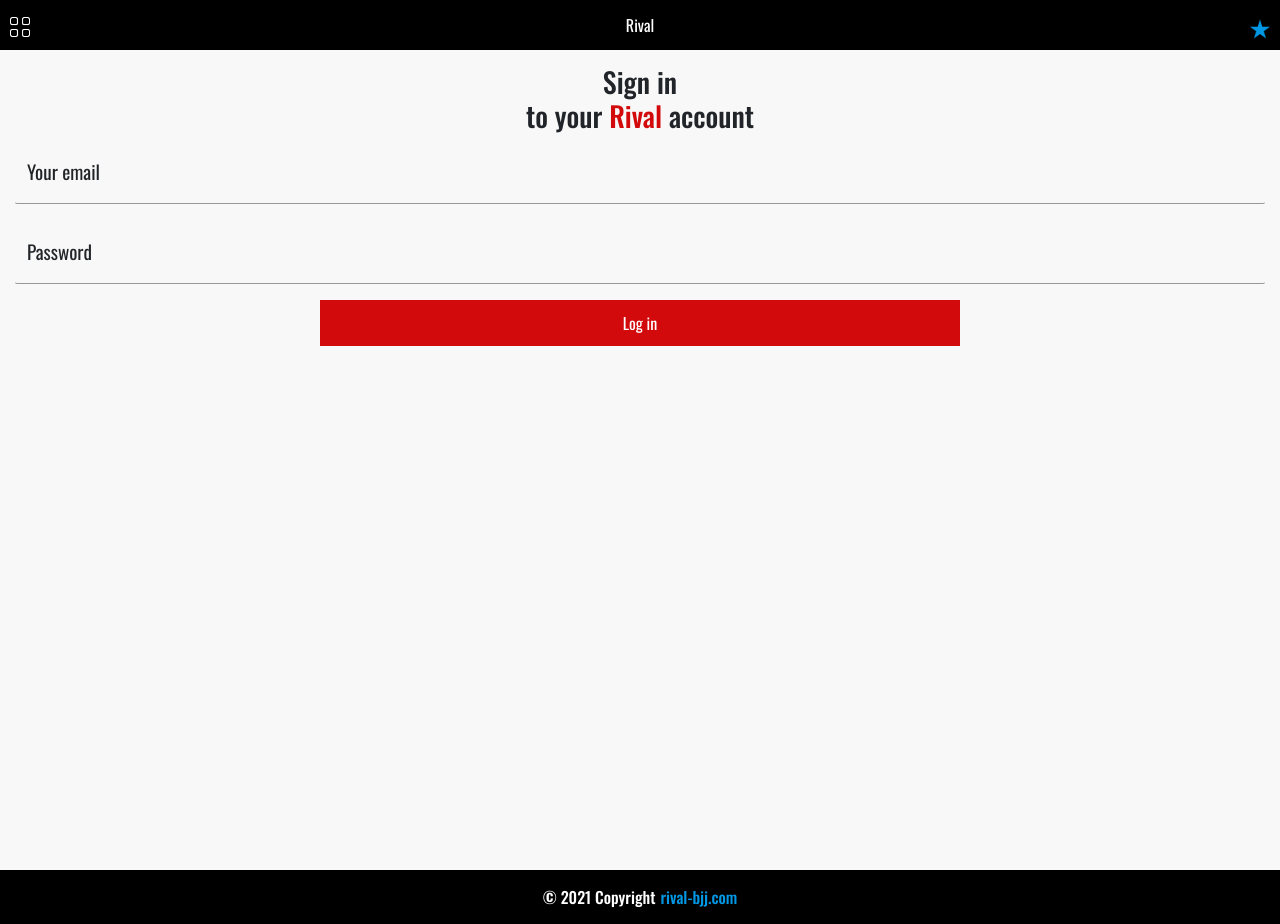
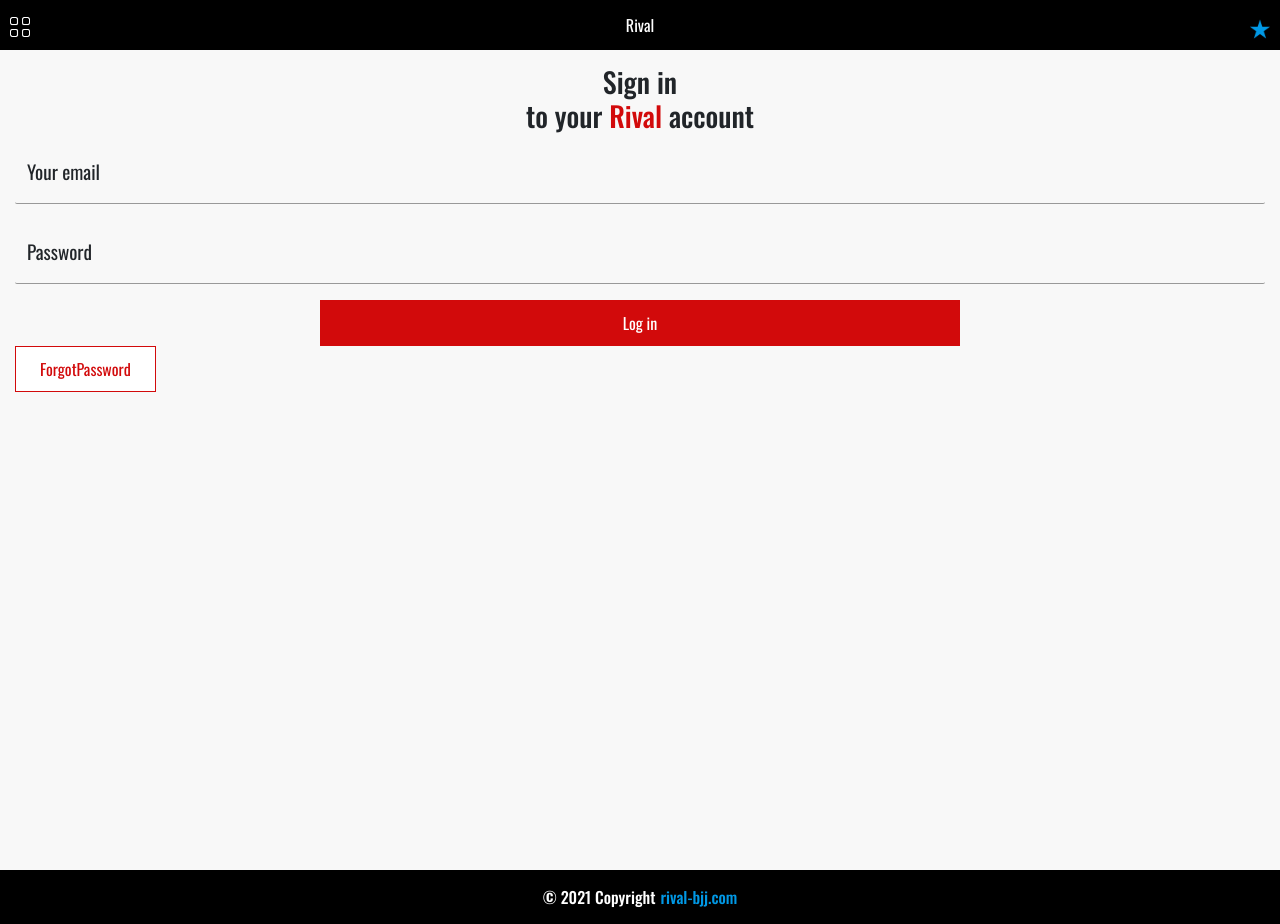
Before and after one commit to igor-tanv/rival-bjj-client, a React (Create React App) app: page /login in a window 1280 px wide. Built offline with nearby package versions, Linux system fonts and the light colour scheme.

Commit message:
add password reset link

```diff
--- a/src/features/login/index.jsx
+++ b/src/features/login/index.jsx
@@ -54,10 +54,13 @@ export default function Login({ }) {
           value={password}
           onChange={(val) => setPassword(val)}
         />
-        <div style={{textAlign: "center"}}>
-          <Button type='submit' style={{minWidth: "50vw"}}>Log in</Button>
+        <div style={{ textAlign: "center" }}>
+          <Button type='submit' style={{ minWidth: "50vw" }}>Log in</Button>
         </div>
       </form>
+      <Link to="/login/reset">
+        <Button isSecondary={true}>ForgotPassword</Button>
+      </Link>
     </div>
   )
 }
```
